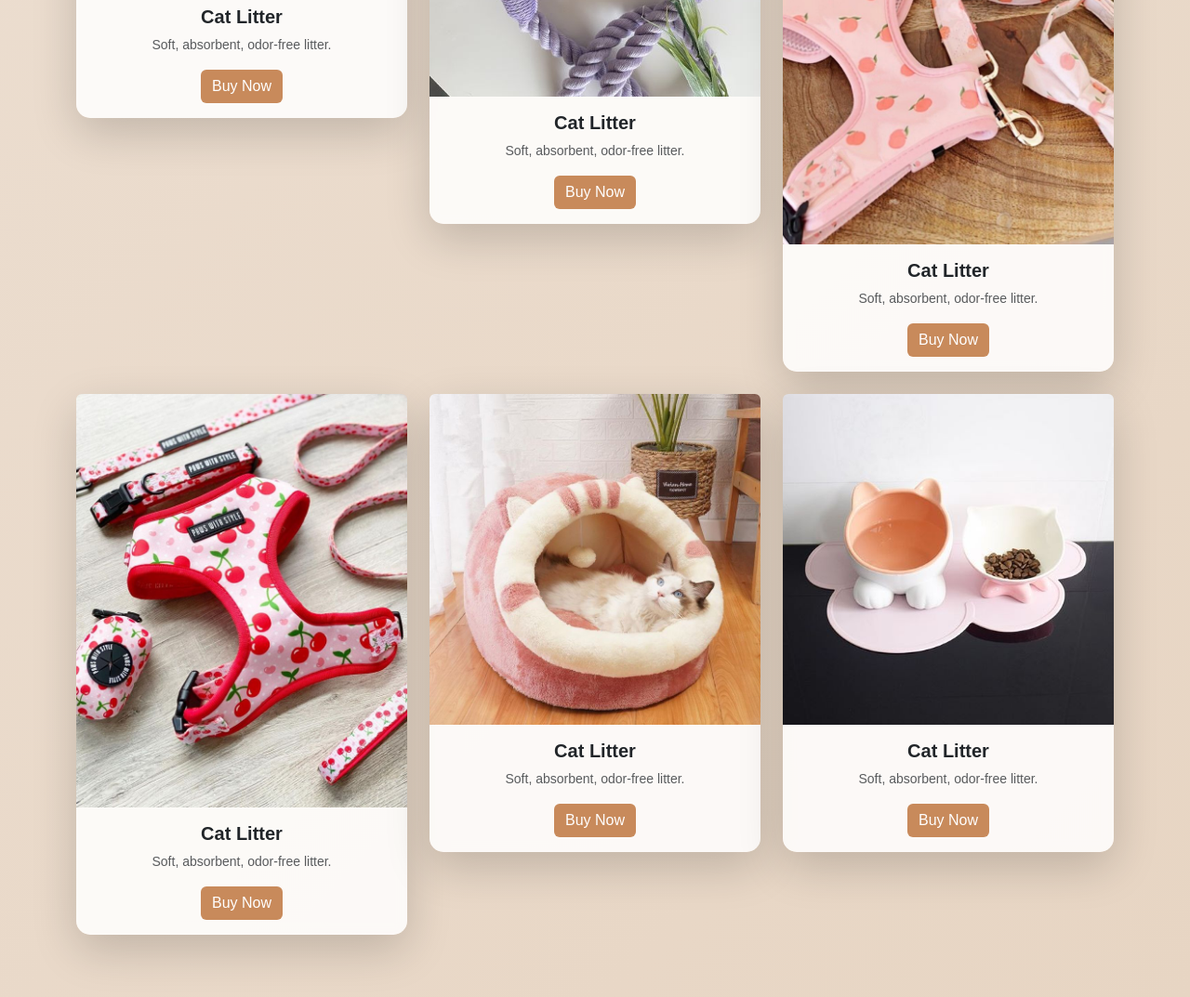
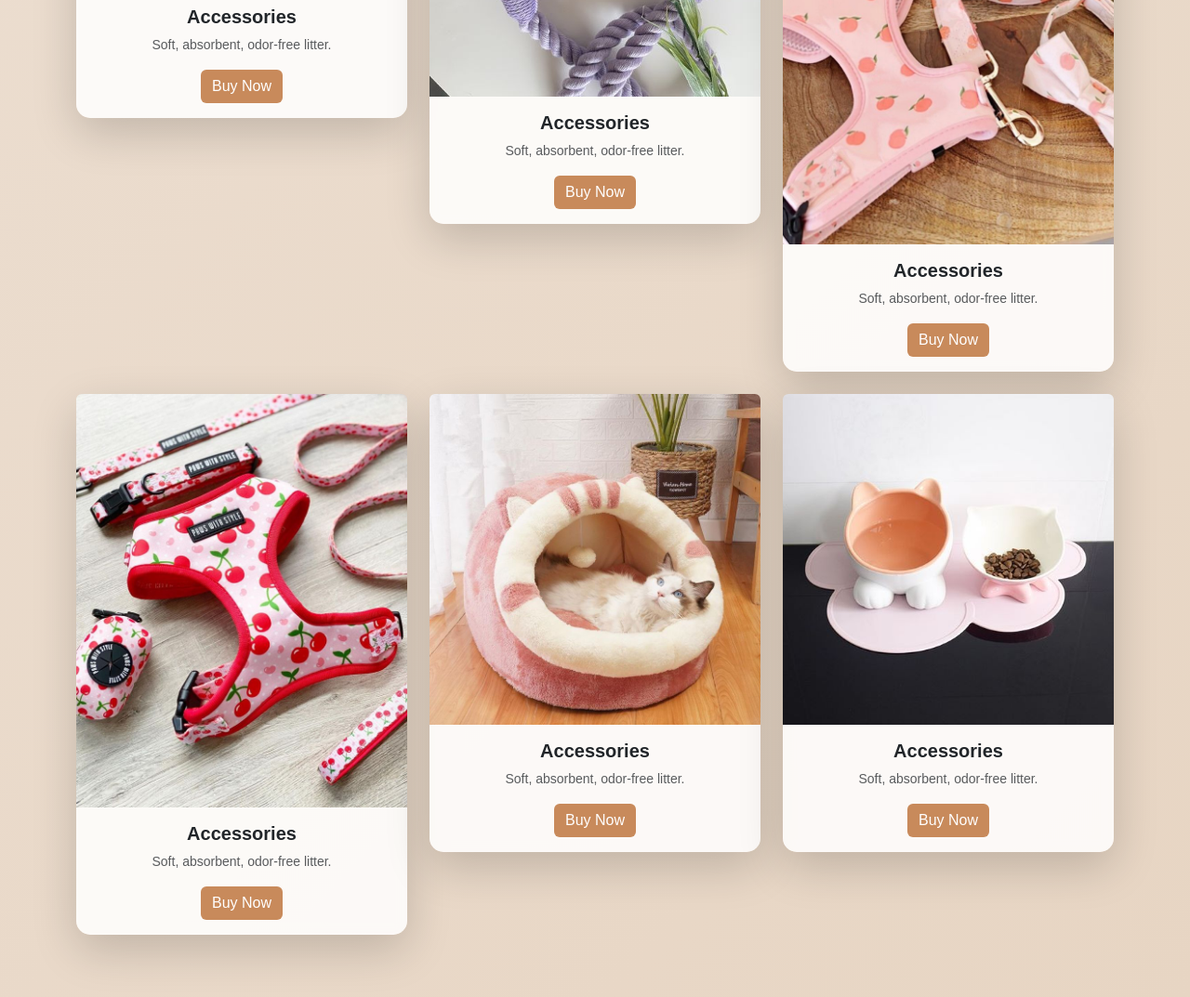
Before and after one commit to fyefiqoh1212/petcare-catpedia, a plain HTML site: page shop.html in a window 1280 px wide. Shown: the part 4620-5693 px from the top of the page at 93% size. Drawn offline with nearby package versions, Linux system fonts and the light colour scheme.

Commit message:
Update shop.html

```diff
--- a/shop.html
+++ b/shop.html
@@ -208,7 +208,7 @@
         <div class="card shadow-lg border-0" style="background:rgba(255,255,255,0.85); backdrop-filter:blur(6px); border-radius:15px;">
           <img src="Asset/Images/armrest1.jpg" class="card-img-top rounded-top">
           <div class="card-body">
-            <h5 class="fw-bold text-brown">Cat Litter</h5>
+            <h5 class="fw-bold text-brown">Accessories</h5>
             <p class="text-muted small">Soft, absorbent, odor-free litter.</p>
             <a href="#" class="btn btn-primary" style="background-color:#c88a5b; border:none;">Buy Now</a>
           </div>
@@ -218,7 +218,7 @@
         <div class="card shadow-lg border-0" style="background:rgba(255,255,255,0.85); backdrop-filter:blur(6px); border-radius:15px;">
           <img src="Asset/Images/armrest2.jpg" class="card-img-top rounded-top">
           <div class="card-body">
-            <h5 class="fw-bold text-brown">Cat Litter</h5>
+            <h5 class="fw-bold text-brown">Accessories</h5>
             <p class="text-muted small">Soft, absorbent, odor-free litter.</p>
             <a href="#" class="btn btn-primary" style="background-color:#c88a5b; border:none;">Buy Now</a>
           </div>
@@ -228,7 +228,7 @@
         <div class="card shadow-lg border-0" style="background:rgba(255,255,255,0.85); backdrop-filter:blur(6px); border-radius:15px;">
           <img src="Asset/Images/armrest3.jpg" class="card-img-top rounded-top">
           <div class="card-body">
-            <h5 class="fw-bold text-brown">Cat Litter</h5>
+            <h5 class="fw-bold text-brown">Accessories</h5>
             <p class="text-muted small">Soft, absorbent, odor-free litter.</p>
             <a href="#" class="btn btn-primary" style="background-color:#c88a5b; border:none;">Buy Now</a>
           </div>
@@ -238,7 +238,7 @@
         <div class="card shadow-lg border-0" style="background:rgba(255,255,255,0.85); backdrop-filter:blur(6px); border-radius:15px;">
           <img src="Asset/Images/armrest4.jpg" class="card-img-top rounded-top">
           <div class="card-body">
-            <h5 class="fw-bold text-brown">Cat Litter</h5>
+            <h5 class="fw-bold text-brown">Accessories</h5>
             <p class="text-muted small">Soft, absorbent, odor-free litter.</p>
             <a href="#" class="btn btn-primary" style="background-color:#c88a5b; border:none;">Buy Now</a>
           </div>
@@ -248,7 +248,7 @@
         <div class="card shadow-lg border-0" style="background:rgba(255,255,255,0.85); backdrop-filter:blur(6px); border-radius:15px;">
           <img src="Asset/Images/bed.jpg" class="card-img-top rounded-top">
           <div class="card-body">
-            <h5 class="fw-bold text-brown">Cat Litter</h5>
+            <h5 class="fw-bold text-brown">Accessories</h5>
             <p class="text-muted small">Soft, absorbent, odor-free litter.</p>
             <a href="#" class="btn btn-primary" style="background-color:#c88a5b; border:none;">Buy Now</a>
           </div>
@@ -258,7 +258,7 @@
         <div class="card shadow-lg border-0" style="background:rgba(255,255,255,0.85); backdrop-filter:blur(6px); border-radius:15px;">
           <img src="Asset/Images/bowl.jpg" class="card-img-top rounded-top">
           <div class="card-body">
-            <h5 class="fw-bold text-brown">Cat Litter</h5>
+            <h5 class="fw-bold text-brown">Accessories</h5>
             <p class="text-muted small">Soft, absorbent, odor-free litter.</p>
             <a href="#" class="btn btn-primary" style="background-color:#c88a5b; border:none;">Buy Now</a>
           </div>
```
